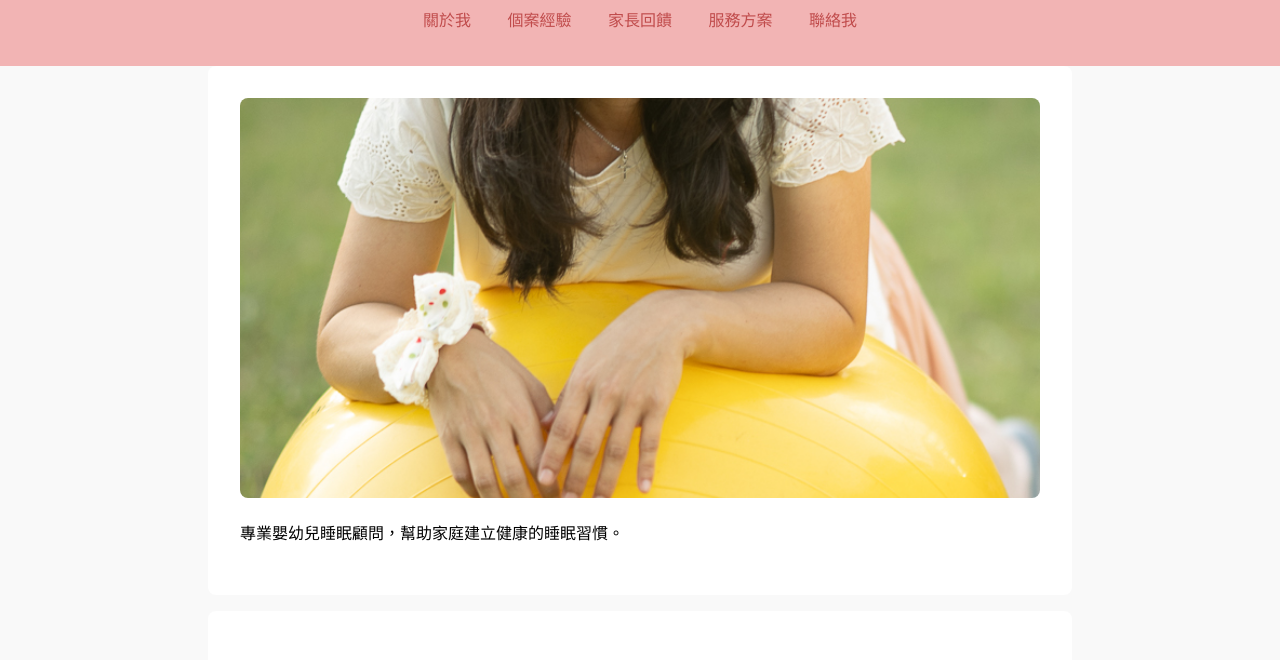
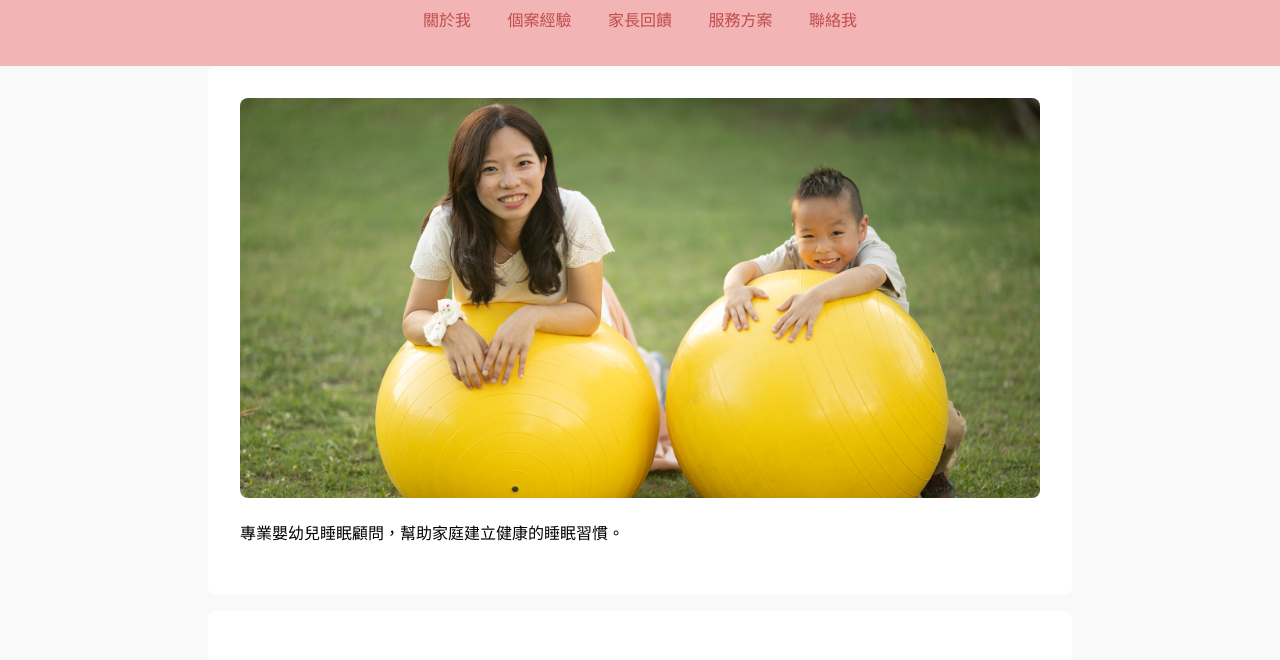
Before and after one commit to YiHsiuHsiao/sleep-coach-site, a plain HTML site: page index.html in a window 1280 px wide. Shown: the part 102-762 px from the top of the page. Drawn offline with Linux system fonts and the light colour scheme.

Commit message:
Update index.html

```diff
--- a/index.html
+++ b/index.html
@@ -31,7 +31,7 @@
 </header>
 
 <section id="home">
-  <img src="個人照.png" alt="[你老婆的名字]" style="width:100%; max-height:400px; object-fit:cover; border-radius:8px;">
+  <img src="美好時光-686.jpg" alt="[你老婆的名字]" style="width:100%; max-height:400px; object-fit:cover; border-radius:8px;">
   <p>專業嬰幼兒睡眠顧問，幫助家庭建立健康的睡眠習慣。</p>
 </section>
 
```
